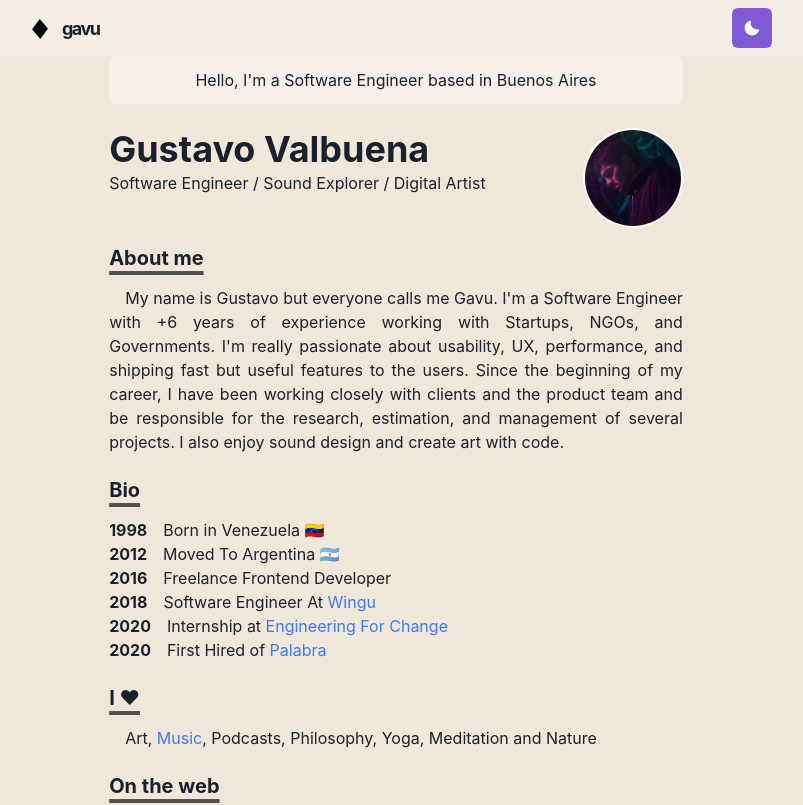
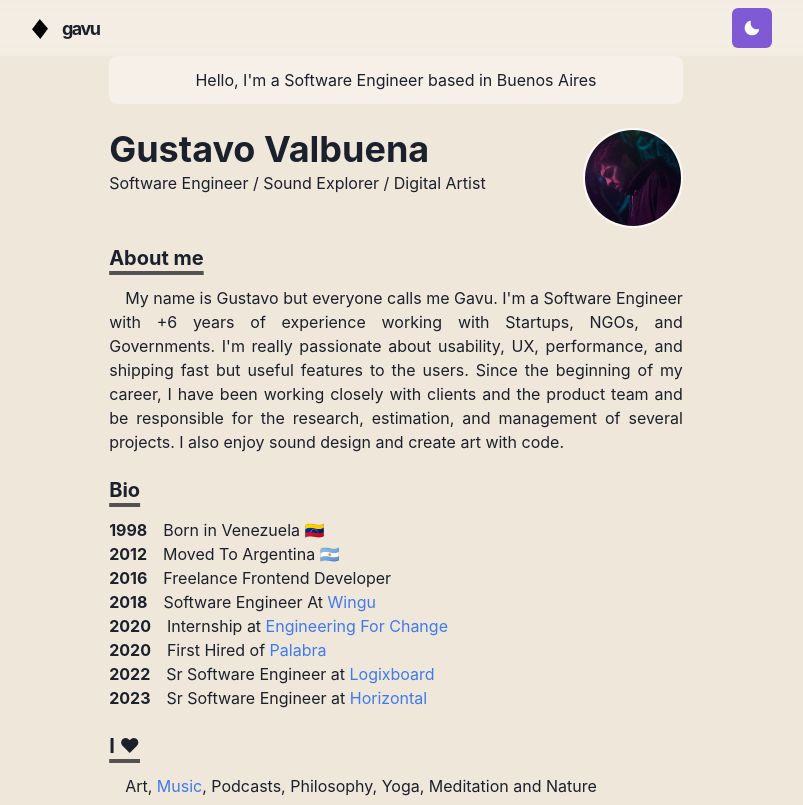
Before and after one commit to ValbuenaG/gavu-homepage, a Next.js app: page / in a window 1280 px wide. Shown: the top 805 px of the page, without its empty margins (244-1047 px from the left). Built offline with nearby package versions, Linux system fonts and the light colour scheme.

Commit message:
update Bio

```diff
--- a/pages/index.js
+++ b/pages/index.js
@@ -94,6 +94,18 @@ const Page = () => {
             Palabra
           </Link>
         </BioSection>
+        <BioSection>
+          <BioYear>2022</BioYear>
+          Sr Software Engineer at {' '} <Link href="https://logixboard.com/" target="_blank">
+            Logixboard
+          </Link>
+        </BioSection>
+        <BioSection>
+          <BioYear>2023</BioYear>
+          Sr Software Engineer at {' '} <Link href="https://wearehorizontal.org/" target="_blank">
+            Horizontal
+          </Link>
+        </BioSection>
       </Section>
 
       <Section delay={0.3}>
```
